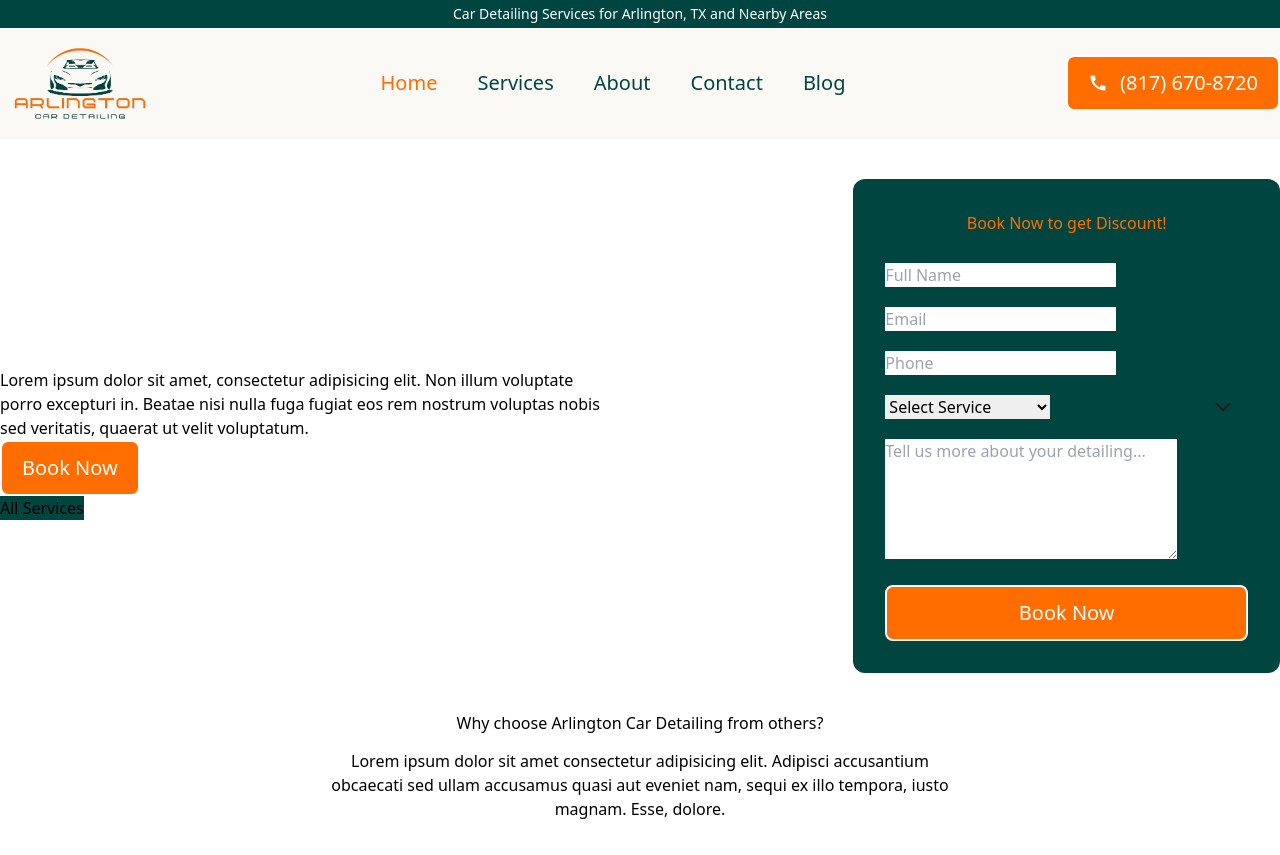
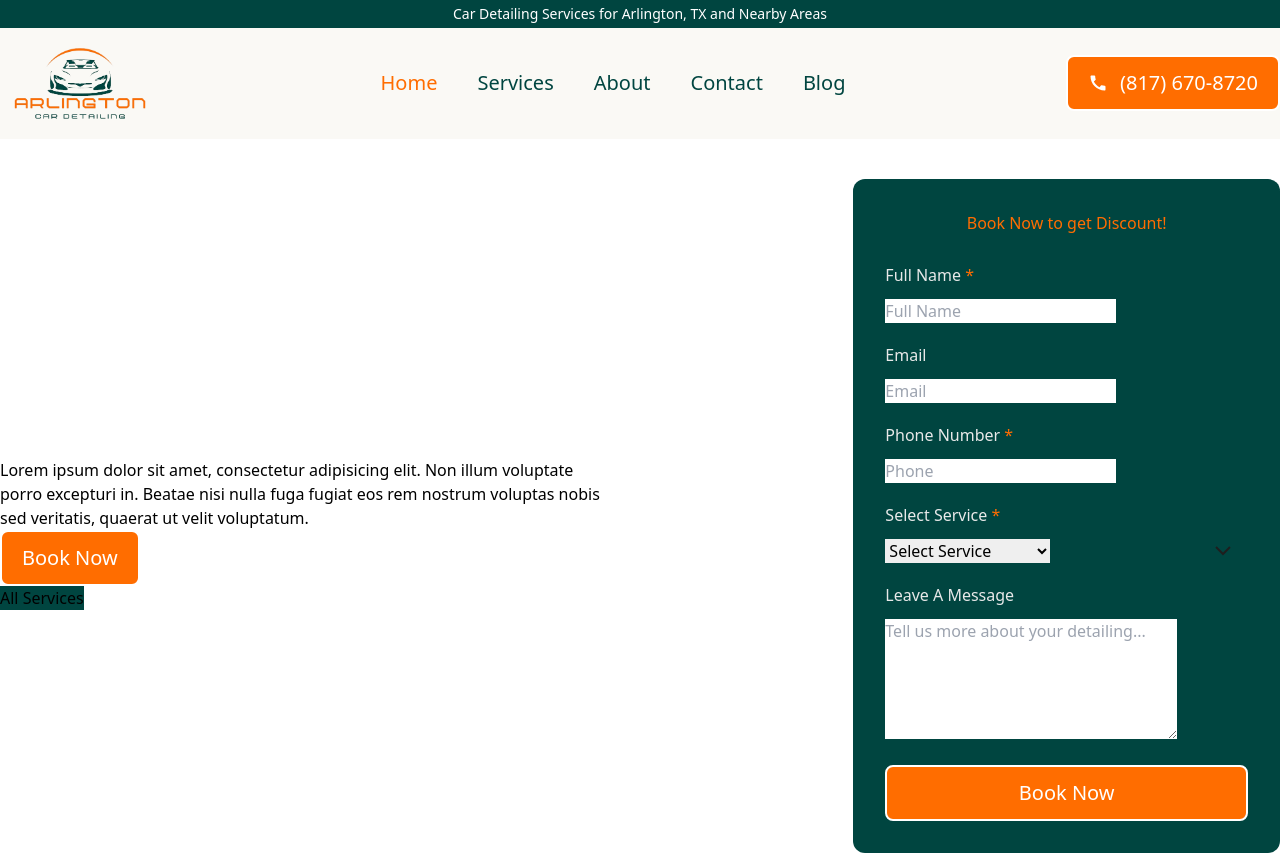
Before and after one commit to muhammad-shahin/car-detailing, a Next.js app: page / in a window 1280 px wide. Shown: the top 855 px of the page. Before the commit the page ends 821 px from the top, so only its background shows below. Built offline with nearby package versions, Linux system fonts and the light colour scheme.

Commit message:
input component updated with label

```diff
--- a/src/components/common/Input.jsx
+++ b/src/components/common/Input.jsx
@@ -11,7 +11,7 @@ const Input = ({
     <div>
       {label && (
         <label
-          htmlFor={id}
+          htmlFor={id ? id : name}
           className='block text-base capitalize text-neutral3 font-medium pb-3'
         >
           {label} {required && <span className='text-primary'>*</span>}
@@ -20,7 +20,7 @@ const Input = ({
 
       <input
         type={type}
-        id={id}
+        id={id ? id : name}
         name={name}
         className={`input-field ${className}`}
         placeholder={placeholder}
--- a/src/components/common/SelectOption.jsx
+++ b/src/components/common/SelectOption.jsx
@@ -11,13 +11,21 @@ const SelectOption = ({
   defaultOption,
   options = [],
   required = false,
+  label,
 }) => {
   const [isCollapsed, setIsCollapsed] = useState(true);
   return (
-    <div
-      className='relative'
-      onClick={() => setIsCollapsed(!isCollapsed)}
+    <div onClick={() => setIsCollapsed(!isCollapsed)}>
+      {label && (
+        <label
+          htmlFor={id ? id : name}
+          className='block text-base capitalize text-neutral3 font-medium pb-3'
         >
+          {label} {required && <span className='text-primary'>*</span>}
+        </label>
+      )}
+
+      <div className='relative'>
         <select
           type={type}
           id={id}
@@ -38,10 +46,11 @@ const SelectOption = ({
         <Image
           src={arrowIcon}
           alt='Arrow Icon'
-        className={`absolute top-1/2 right-[20px] -translate-y-1/2 ${
+          className={`absolute top-1/2 right-[20px] -translate-y-1/2 cursor-auto ${
             isCollapsed ? '-rotate-90' : 'rotate-90'
           } duration-200`}
         />
+      </div>
     </div>
   );
 };
--- a/src/components/common/Textarea.jsx
+++ b/src/components/common/Textarea.jsx
@@ -7,9 +7,18 @@ const Textarea = ({
   cols,
   rows,
   required = false,
+  label,
 }) => {
   return (
     <div>
+      {label && (
+        <label
+          htmlFor={id ? id : name}
+          className='block text-base capitalize text-neutral3 font-medium pb-3'
+        >
+          {label} {required && <span className='text-primary'>*</span>}
+        </label>
+      )}
       <textarea
         type={type}
         id={id}
--- a/src/pages/home/Header/Header.jsx
+++ b/src/pages/home/Header/Header.jsx
@@ -45,19 +45,26 @@ const Header = () => {
                 name='full_name'
                 type='text'
                 placeholder='Full Name'
+                label='Full Name'
+                required={true}
               />
               <Input
                 name='email'
                 type='email'
                 placeholder='Email'
+                label='Email'
               />
               <Input
                 name='phone'
                 type='phone'
                 placeholder='Phone'
+                label='Phone Number'
+                required={true}
               />
               <SelectOption
                 name='service'
+                label='Select Service'
+                required={true}
                 defaultOption={'Select Service'}
                 options={[
                   'Interior Detailing',
@@ -65,11 +72,14 @@ const Header = () => {
                   'Complete Detailing',
                   'Window Tinting',
                   'Ceramic Coating',
+                  'Other',
                 ]}
               ></SelectOption>
               <Textarea
                 name='message'
                 placeholder='Tell us more about your detailing...'
+                label='Leave a Message'
+                defaultOption={'Select Service'}
                 cols='30'
                 rows='5'
               ></Textarea>
```
Lines whose indentation alone changed are shown as unchanged.
